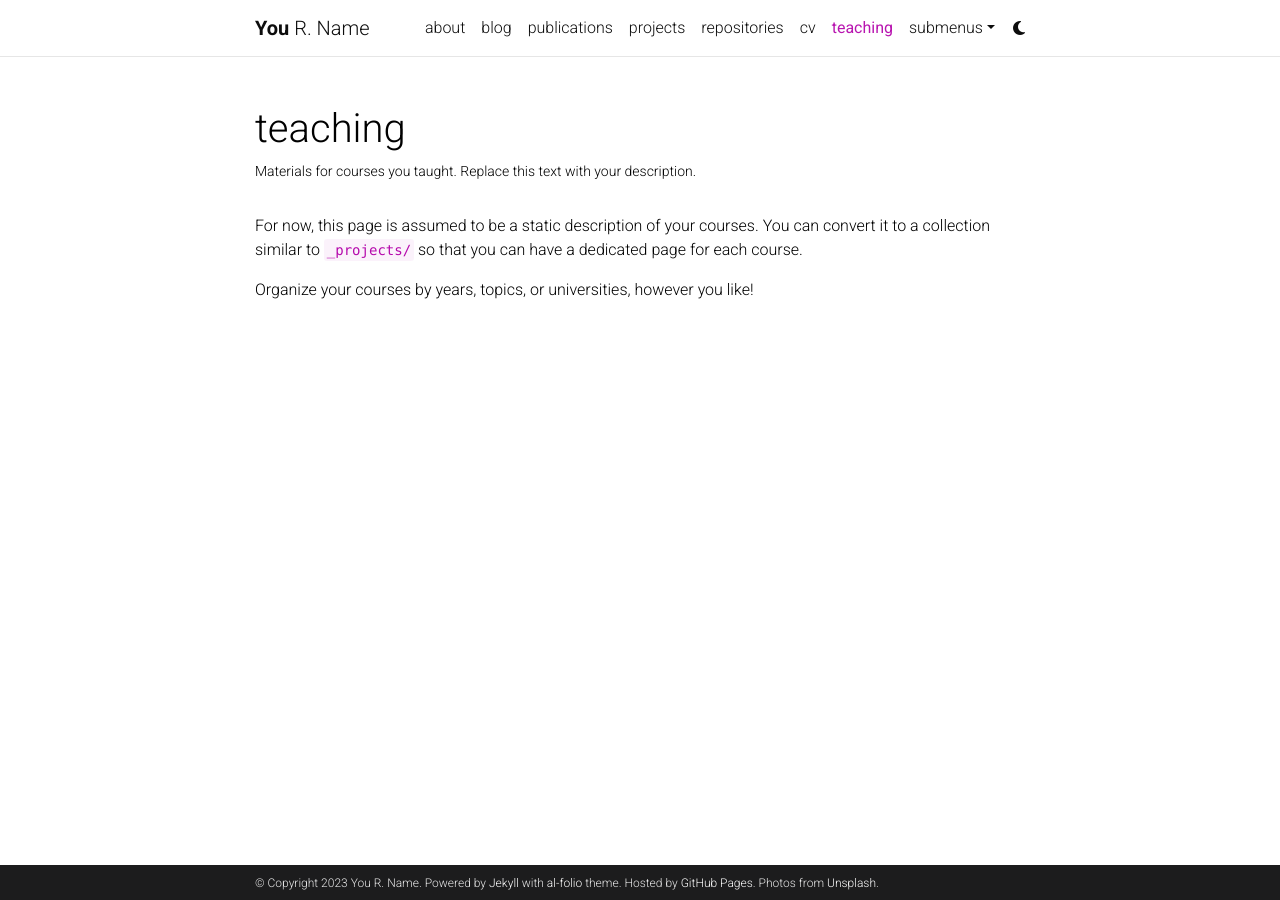
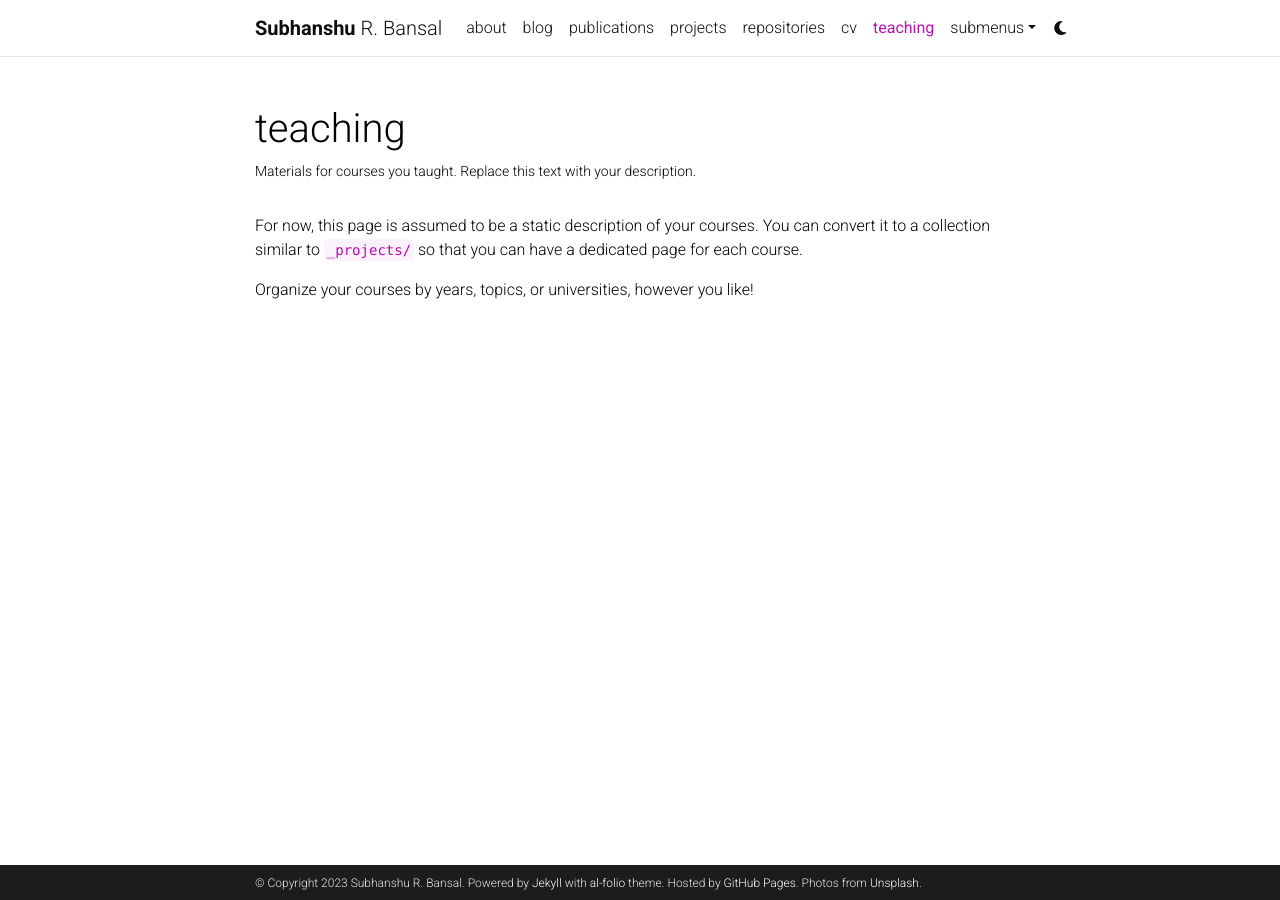
Before and after one commit to Subhanshu-2411/al-folio, a Jekyll site: the page built from _pages/teaching.md, in a window 1280 px wide. Built offline with Jekyll 4.4.1, drawn with Linux system fonts in a browser that asks for light colours; comment, search, counter and statistics services are not loaded; a style sheet for code colours, icons or effects is not loaded.

Commit message:
Update _config.yml

```diff
--- a/_config.yml
+++ b/_config.yml
@@ -2,11 +2,11 @@
 # Site settings
 # -----------------------------------------------------------------------------
 
-title: blank # the website title (if blank, full name will be used instead)
-first_name: You
+title: blank # the website title (if blank, full name will be used instead) Subhanshu Bansal
+first_name: Subhanshu
 middle_name: R.
-last_name: Name
-email: you@example.com
+last_name: Bansal
+email: subhanshu20135@iiitd.ac.in
 description: > # the ">" symbol means to ignore newlines until "footer_text:"
   A simple, whitespace theme for academics. Based on [*folio](https://github.com/bogoli/-folio) design.
 footer_text: >
@@ -18,7 +18,7 @@
 lang: en # the language of your site (for example: en, fr, cn, ru, etc.)
 icon: ⚛️  # the emoji used as the favicon (alternatively, provide image name in /assets/img/)
 
-url: https://alshedivat.github.io # the base hostname & protocol for your site
+url: https://subhanshu-2411.github.io # the base hostname & protocol for your site
 baseurl: /al-folio # the subpath of your site, e.g. /blog/
 last_updated: false # set to true if you want to display last updated in the footer
 impressum_path:  # set to path to include impressum link in the footer, use the same path as permalink in a page, helps to conform with EU GDPR
```
